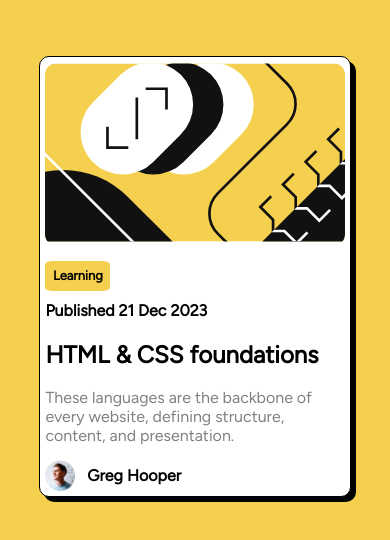
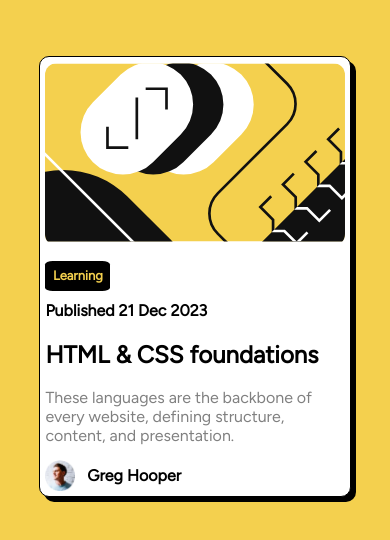
Before and after one commit to MrNaturi/blog, a plain HTML site: page index.html in a window 390 px wide. In both pictures the pointer is over the element "Learning". Drawn offline with Linux system fonts and the light colour scheme.

Commit message:
Update index.css

```diff
--- a/index.css
+++ b/index.css
@@ -24,6 +24,10 @@ body{
     border-radius: 12px;
     overflow: hidden;
 }
+#yb:hover{
+    color: hsl(47, 88%, 63%);
+    background-color: black;
+}
 #yb{
     background-color: hsl(47, 88%, 63%);
     width: fit-content;
@@ -40,6 +44,9 @@ body{
 }
 h2{
     font-weight: bolder;
+}
+h2:hover{
+    color: hsl(47, 88%, 63%)
 }
 #grey{
     font-size: 16px;
@@ -121,3 +128,10 @@ h2{
         width: 10%;
         margin-right: 4%;
     }
+    #yb:hover{
+        color: hsl(47, 88%, 63%);
+        background-color: black;
+    }
+    h2:hover{
+        color: hsl(47, 88%, 63%)
+    }
```
